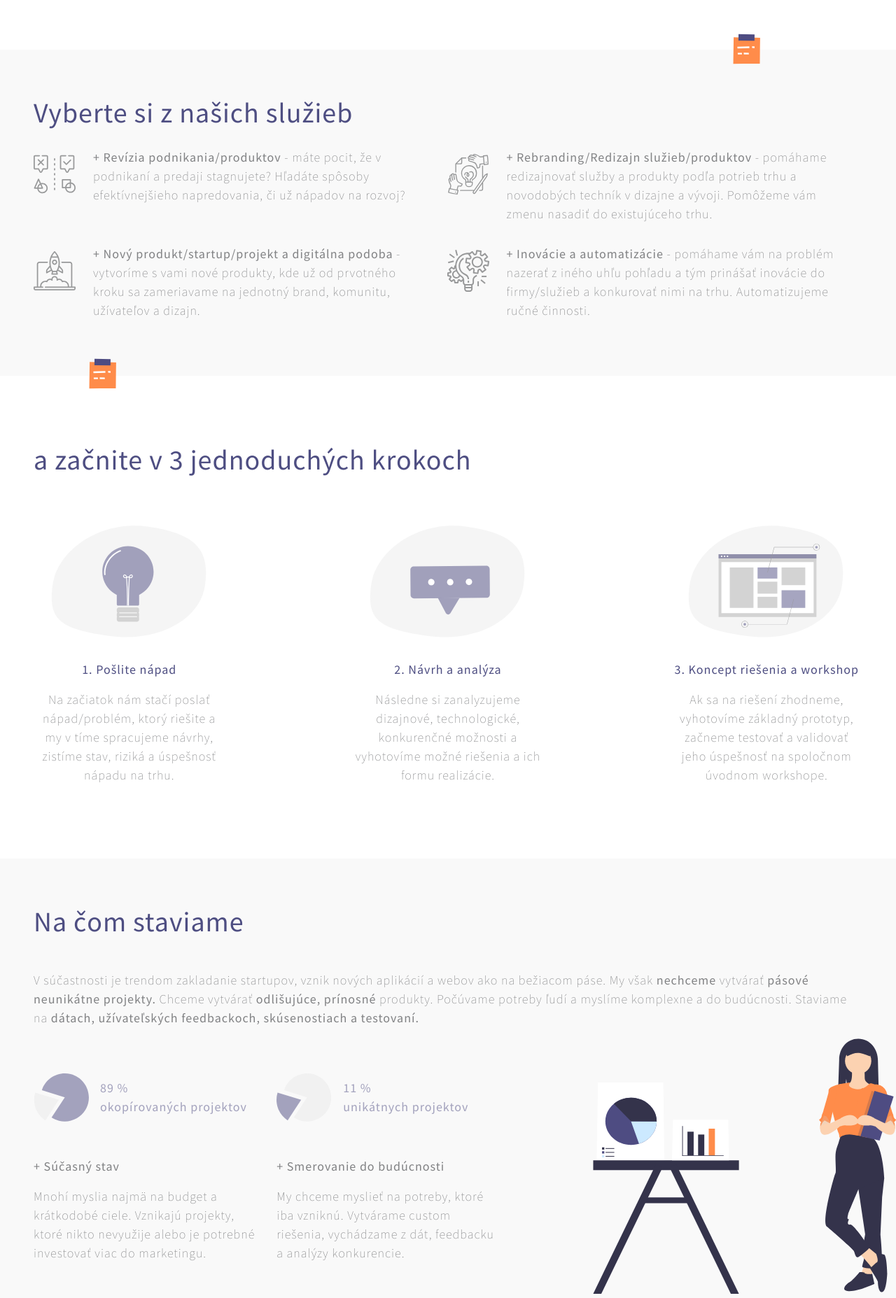
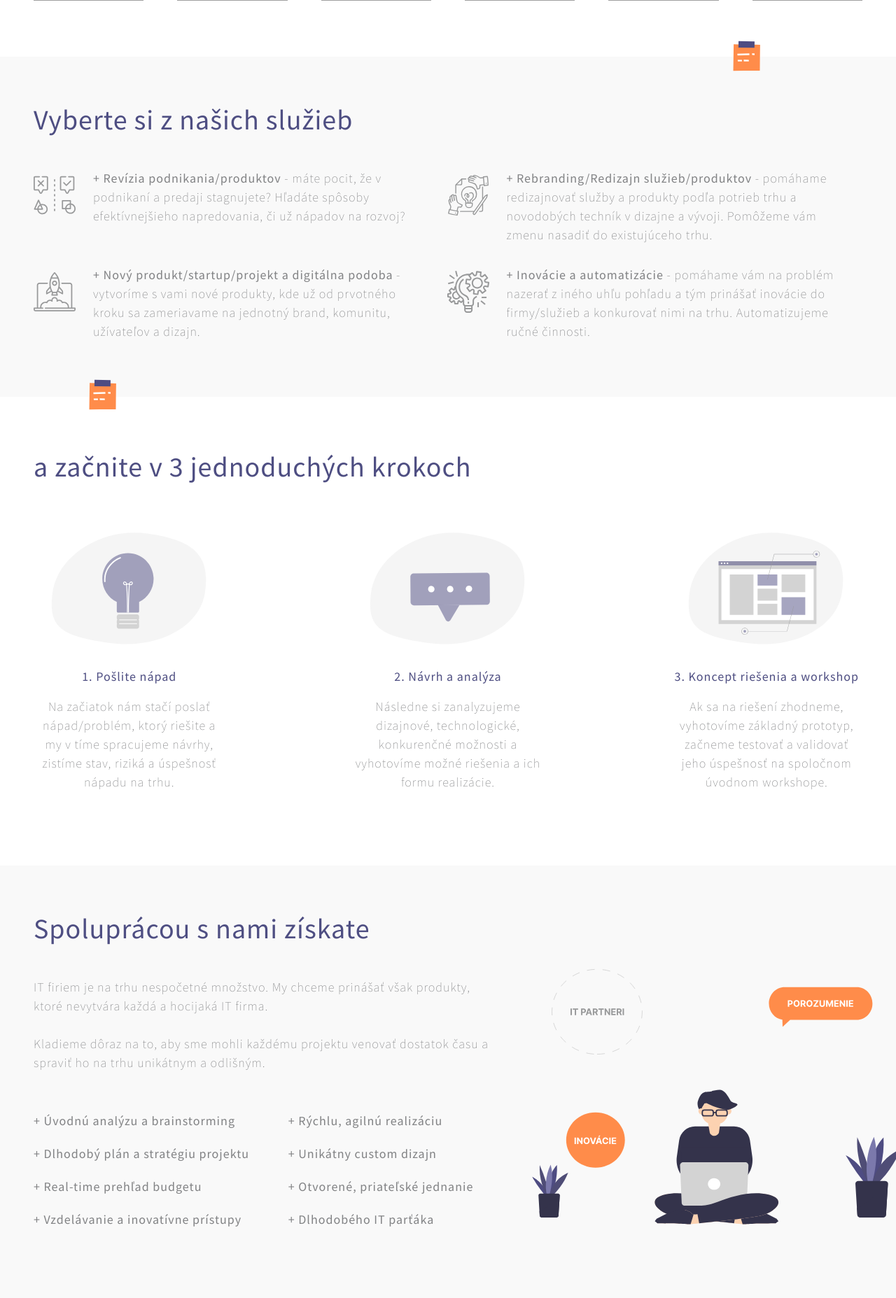
Before and after one commit to SvetlanaM/kompilator-website, a PHP site: page / in a window 1280 px wide. Shown: the part 700-2555 px from the top of the page at 70% size. Run offline with PHP 8.4, Linux system fonts and the light colour scheme; some libraries are stand-ins or nearby versions; grey boxes are pictures that could not be loaded.

Commit message:
Update references links

```diff
--- a/css/custom.css
+++ b/css/custom.css
@@ -87,7 +87,7 @@ body {
 
 @media (min-width: 1024px) {
     #banner {
-        margin-top: 0px;
+        margin-top: 60px;
     }
 }
 
@@ -748,7 +748,7 @@ footer {
 
 @media (min-width: 1024px) {
     #slider {
-        margin-top: 170px;
+        margin-top: 135px;
         margin-bottom: 120px;
     }
     .functions .custom-list:last-child {
@@ -892,7 +892,7 @@ footer {
     .start,
     .education,
     .why {
-        margin-top: 80px;
+        margin-top: 40px;
     }
     #build,
     #dont {
@@ -1906,7 +1906,7 @@ footer {
 }
 
 .main-card {
-    margin-top: 20px;
+    margin-top: 40px;
 }
 
 .main-card p {
@@ -1921,3 +1921,8 @@ html [type=button] {
     -moz-appearance: none;
     -webkit-appearance: none;
 }
+
+.ref-grey-icon img {
+    height: 25px;
+    width: 25px;
+}
--- a/index.html
+++ b/index.html
@@ -123,8 +123,8 @@
     <section id="banner" class="banner">
         <div class="container-fluid pl-md-5 pr-md-5">
             <div class="row no-gutters">
-                <div class="col-lg mt-50 pr-lg-5">
-                    <h1 class="purple fw-500 banner-title">Kompilujeme vaše nápady do úspešných produktov</h1>
+                <div class="col-lg pr-lg-5">
+                    <h1 class="purple fw-500 banner-title">Kompilujeme vaše potreby do úspešných produktov</h1>
                     <p class="mt-40"><span class="fw-450">Nanooq IT</span> - vytvárame digitálne produkty, ktoré sú tu pre užívateľov a zároveň vyčaria úsmev na tvári aj marketingovému a biznis oddeleniu. Máme radi výzvy, hľadáme problémy, ktoré je možné vyriešiť pomocou
                         <span class="fw-450">technológií, zdravého rozumu</span> a <span class="fw-450">dizajnu</span>.
                         <br /><br />
@@ -222,61 +222,43 @@
     </section>
 
 
-    <!-- section build -->
-    <section class="build mt-40" id="build">
+    <!-- section dont -->
+    <section class="dont mt-40" id="dont">
         <div class="container-fluid pl-md-5">
             <div class="row">
-                <div class="col-lg-12 mt-40 pr-md-5">
-                    <h1 class="purple fw-500 banner-title">Na čom staviame</h1>
+                <div class="order-1 order-lg-1 col-lg-7 mt-40 pr-md-5">
+                    <h1 class="purple fw-500 banner-title">Spoluprácou s nami získate</h1>
                     <p class="mt-40">
-                        V súčastnosti je trendom zakladanie startupov, vznik nových aplikácií a webov ako na bežiacom páse. My však <span class="fw-450">nechceme</span> vytvárať <span class="fw-450">pásové neunikátne projekty.</span> Chceme vytvárať
-                        <span class="fw-450">odlišujúce, prínosné</span> produkty. Počúvame potreby ľudí a myslíme komplexne a do budúcnosti. Staviame na <span class="fw-450">dátach, užívateľských feedbackoch, skúsenostiach a testovaní.</span>
+                        IT firiem je na trhu nespočetné množstvo. My chceme prinášať však produkty, ktoré nevytvára každá a hocijaká IT firma. <br /><br /> Kladieme dôraz na to, aby sme mohli každému projektu venovať dostatok času a spraviť ho na trhu
+                        unikátnym a odlišným.
                     </p>
                 </div>
-                <div class="col-lg-7 pr-md-5">
-                    <div class="graphs row mt-50">
-                        <div class="col-md d-flex purple">
-                            <div class="d-flex align-items-center">
-                                <img src="img/svg/graph1.svg" alt="Vytvárajme unikátne, dizajnovo jedinečné projekty"/>
-                            </div>
-                            <div class="align-items-start justify-content-center d-flex flex-column pl-3">
-                                <span class="fw-500">89 % </span>
-                                <span class="fw-450">okopírovaných projektov</span>
-                            </div>
+                <div class="order-3 order-lg-2 col-lg-7 mt-40">
+                    <div class="row">
+                        <div class="col-md-6">
+                            <ul class="list-unstyled list-dont">
+                                <li class="fw-450">+ Úvodnú analýzu a brainstorming</li>
+                                <li class="fw-450">+ Dlhodobý plán a stratégiu projektu</li>
+                                <li class="fw-450">+ Real-time prehľad budgetu</li>
+                                <li class="fw-450">+ Vzdelávanie a inovatívne prístupy</li>
+                            </ul>
                         </div>
-
-                        <div class="col-md d-flex purple custom-list">
-                            <div class="d-flex align-items-center">
-                                <img src="img/svg/graph2.svg" alt="Dôraz na používateľský feedback"/>
-                            </div>
-                            <div class="align-items-start justify-content-center d-flex flex-column pl-3">
-                                <span class="fw-500">11 % </span>
-                                <span class="fw-450">unikátnych projektov</span>
-                            </div>
-                        </div>
-                    </div>
-                    <div class="row mt-50">
                         <div class="col-md-6">
-                            <p class="fw-450">+ Súčasný stav</p>
-                            <p>
-                                Mnohí myslia najmä na budget a krátkodobé ciele. Vznikajú projekty, ktoré nikto nevyužije alebo je potrebné investovať viac do marketingu.
-                            </p>
-                        </div>
-                        <div class="col-md-6 custom-list">
-                            <p class="fw-450">+ Smerovanie do budúcnosti</p>
-                            <p>
-                                My chceme myslieť na potreby, ktoré iba vzniknú. Vytvárame custom riešenia, vychádzame z dát, feedbacku a analýzy konkurencie.
-                            </p>
+                            <ul class="list-unstyled list-dont">
+                                <li class="fw-450">+ Rýchlu, agilnú realizáciu</li>
+                                <li class="fw-450">+ Unikátny custom dizajn</li>
+                                <li class="fw-450">+ Otvorené, priateľské jednanie</li>
+                                <li class="fw-450">+ Dlhodobého IT parťáka</li>
+                            </ul>
                         </div>
                     </div>
                 </div>
-                <div class="col-lg-5 d-lg-flex justify-content-end p-0 girl">
-                    <img src="img/svg/girl_with_graphs.svg" alt="Data analýza ako vstupný podklad pre rozhodovanie a transformáciu firmy" class="img-fluid img-banner auto-banner" />
+                <div class="order-2 order-lg-3 col-lg-5 d-lg-flex p-0 justify-content-end">
+                    <img src="img/svg/coding.svg" alt="Nevyvíjame nad CRM riešeniami" class="img-fluid auto-banner coding-banner" />
                 </div>
             </div>
         </div>
     </section>
-
 
     <!-- slider section -->
     <section id="slider" class="d-none d-md-block">
@@ -393,7 +375,7 @@
     </section>
 
     <!-- education section -->
-    <section class="education mt-40" id="education">
+    <section class="education mt-60" id="education">
         <div class="container-fluid">
             <div class="row">
                 <div class="order-2 order-lg-1 col-lg-4 d-lg-flex justify-content-start p-0">
@@ -410,103 +392,6 @@
                         <img src="img/svg/agile.svg" alt="Agilný vývoj" class="img-fluid" />
                         <img src="img/svg/firebase.svg" alt="Firebase databáza" class="img-fluid" />
                         <img src="img/svg/data.svg" alt="Dátová analýza a rozhodovanie" class="img-fluid" />
-                    </div>
-                </div>
-            </div>
-        </div>
-    </section>
-
-    <!-- section dont -->
-    <section class="dont mt-40" id="dont">
-        <div class="container-fluid pl-md-5">
-            <div class="row">
-                <div class="order-1 order-lg-1 col-lg-7 mt-40 pr-md-5">
-                    <h1 class="purple fw-500 banner-title">Čo nerobíme</h1>
-                    <p class="mt-40">
-                        IT firiem je na trhu nespočetné množstvo. My chceme prinášať však produkty, ktoré nevytvára každá a hocijaká IT firma. <br /><br /> Kladieme dôraz na to, aby sme mohli každému projektu venovať dostatok času a spraviť ho na trhu
-                        unikátnym a odlišným.
-                    </p>
-                </div>
-                <div class="order-3 order-lg-2 col-lg-7 mt-40">
-                    <div class="row">
-                        <div class="col-md-6">
-                            <ul class="list-unstyled list-dont">
-                                <li class="fw-450">+ Wordpress ani iné CMS</li>
-                                <li class="fw-450">+ Šablónové hotové riešenia</li>
-                                <li class="fw-450">+ Riešenia končiace deadlinom</li>
-                                <li class="fw-450">+ Zbytočné riešenia/PR projekty</li>
-                            </ul>
-                        </div>
-                        <div class="col-md-6">
-                            <ul class="list-unstyled list-dont">
-                                <li class="fw-450">+ Nezanalyzované riešenia</li>
-                                <li class="fw-450">+ Nedokončené projekty</li>
-                                <li class="fw-450">+ Nedoladené projekty</li>
-                                <li class="fw-450">+ Nie sme iba programátori</li>
-                            </ul>
-                        </div>
-                    </div>
-                </div>
-                <div class="order-2 order-lg-3 col-lg-5 d-lg-flex p-0 justify-content-end">
-                    <img src="img/svg/coding.svg" alt="Nevyvíjame nad CRM riešeniami" class="img-fluid auto-banner coding-banner" />
-                </div>
-            </div>
-        </div>
-    </section>
-
-    <!-- why section -->
-    <section class="why-section pt-5">
-        <div class="container-fluid pr-md-5 pl-md-5">
-            <div class="row">
-                <div class="col-lg-8">
-                    <div class="no-gutters">
-                        <div class="row">
-                            <h2 class="col-md-12 service-subtitle-block d-flex text-uppercase mb-4">Prečo s nami?</h2>
-                            <div class="col-md-6 order-2">
-                                <p class="mb-4"><b class="fw-450">+ Spokojnejší používatelia</b><br />
-                                    <span>sú základom úspešnosti produktu</span></p>
-                                <p class="mb-4"><b class="fw-450">+ Pridaná hodnota</b><br />
-                                    <span>pre vašu značku/produkt</span></p>
-                                <p class="mb-4"><b class="fw-450">+ Dlhodobý rozvoj, inovácie</b><br />
-                                    <span>idú ruka v ruke s rozvojom spoločnosti</span></p>
-                                <p class="mb-4"><b class="fw-450">+ Noví používatelia</b><br />
-                                    <span>a s tým spojené nové možnosti</span></p>
-                            </div>
-                            <div class="col-md-6 order-3">
-                                <p class="mb-4"><b class="fw-450">+ Vyššie zisky</b><br />
-                                    <span>spojené s kvalitným a unikátnym produktom</span></p>
-                                <p class="mb-4"><b class="fw-450">+ Klientský prístup</b><br />
-                                    <span>prinášajúci neustále zapojenie užívateľov</span></p>
-                                <p class="mb-4"><b class="fw-450">+ Unikátny dizajn</b><br />
-                                    <span>odlišujúci vás v mori konkurencie</span></p>
-                                <p class="mb-4"><b class="fw-450">+ Konkurenčná výhoda</b><br />
-                                    <span>umožňujúca navýšiť ceny a hodnotu na trhu</span></p>
-                            </div>
-                            <div class="col-md-12 d-flex reservate-block no-gutters order-1">
-                                <a type="button" role="button" class="btn p-0 btn-reservate text-uppercase" href="https://forms.gle/zDCrXjETzfTFcrxA8" target="new">Objednať free workshop</a>
-                            </div>
-                        </div>
-                    </div>
-                </div>
-                <div class="col-lg-4">
-                    <div class="no-gutters">
-                        <div class="row">
-                            <h2 class="col-md-12 service-subtitle-block d-flex text-uppercase mb-4">Ako?</h2>
-                            <div class="col-md-12">
-                                <p class="mb-4"><b class="fw-450">+ Pýtaním sa</b><br />
-                                    <span>neustále sa pýtame otázkou prečo?</span></p>
-                                <p class="mb-4"><b class="fw-450">+ Emóciami</b><br />
-                                    <span>navrhujeme pre ľudí, nie pre grafy v exceli</span></p>
-                                <p class="mb-4"><b class="fw-450">+ Analýzou</b><br />
-                                    <span>kladieme vysoký dôraz na detaily</span></p>
-                                <p class="mb-4"><b class="fw-450">+ Dizajnom</b><br />
-                                    <span>najdôležitejší prvok, ktorý predáva</span></p>
-                                <p class="mb-4"><b class="fw-450">+ Jednoduchosťou</b><br />
-                                    <span>odoberať funkcie je ťažšie, ako ich pridávať</span></p>
-                                <p class="mb-4"><b class="fw-450">+ Počúvaním</b><br />
-                                    <span>každý názor je dôležitý, vrátane kritiky</span></p>
-                            </div>
-                        </div>
                     </div>
                 </div>
             </div>
```
Also changed, not shown: corporations.html (+6 -3 lines), offline.html (+7 -3 lines), small.html (+6 -3 lines), img/svg/android_grey.svg (added), img/svg/apple_grey.svg (added), img/svg/coding.svg, img/svg/web_grey.svg (added).
